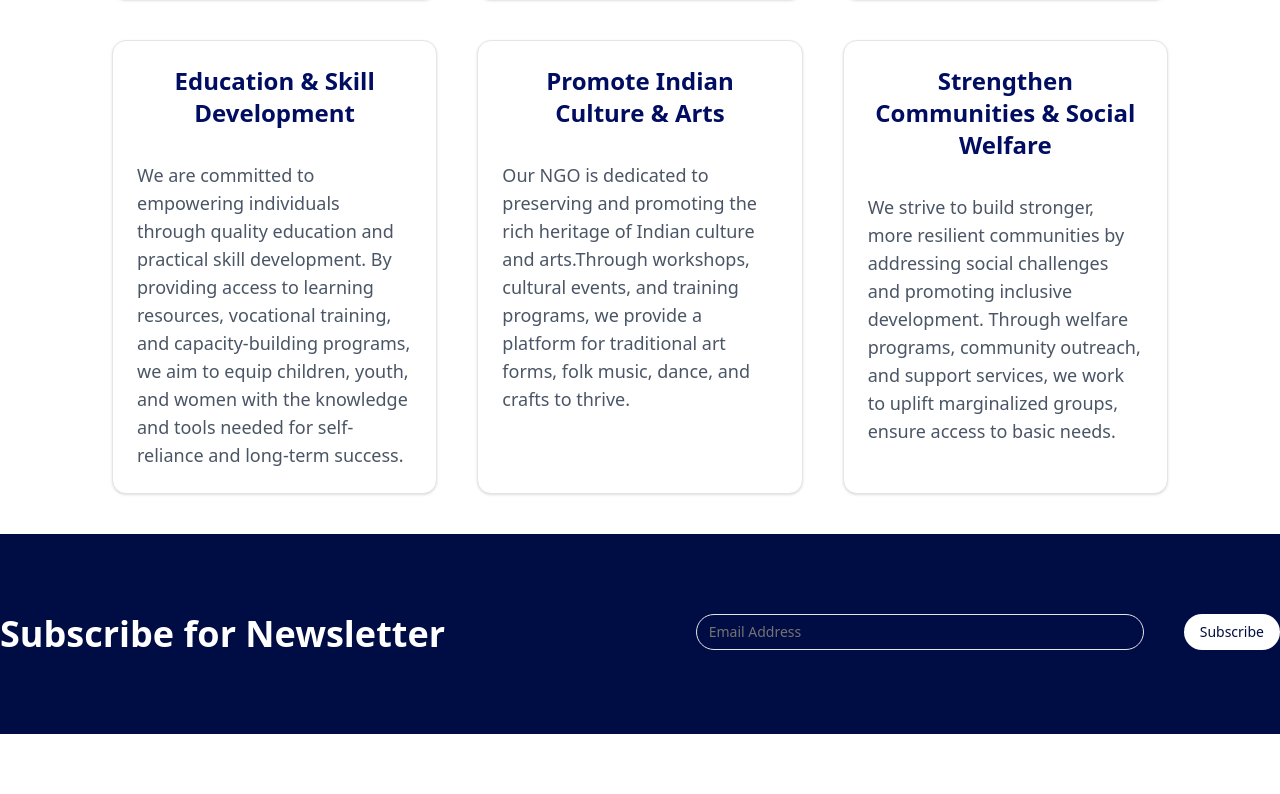
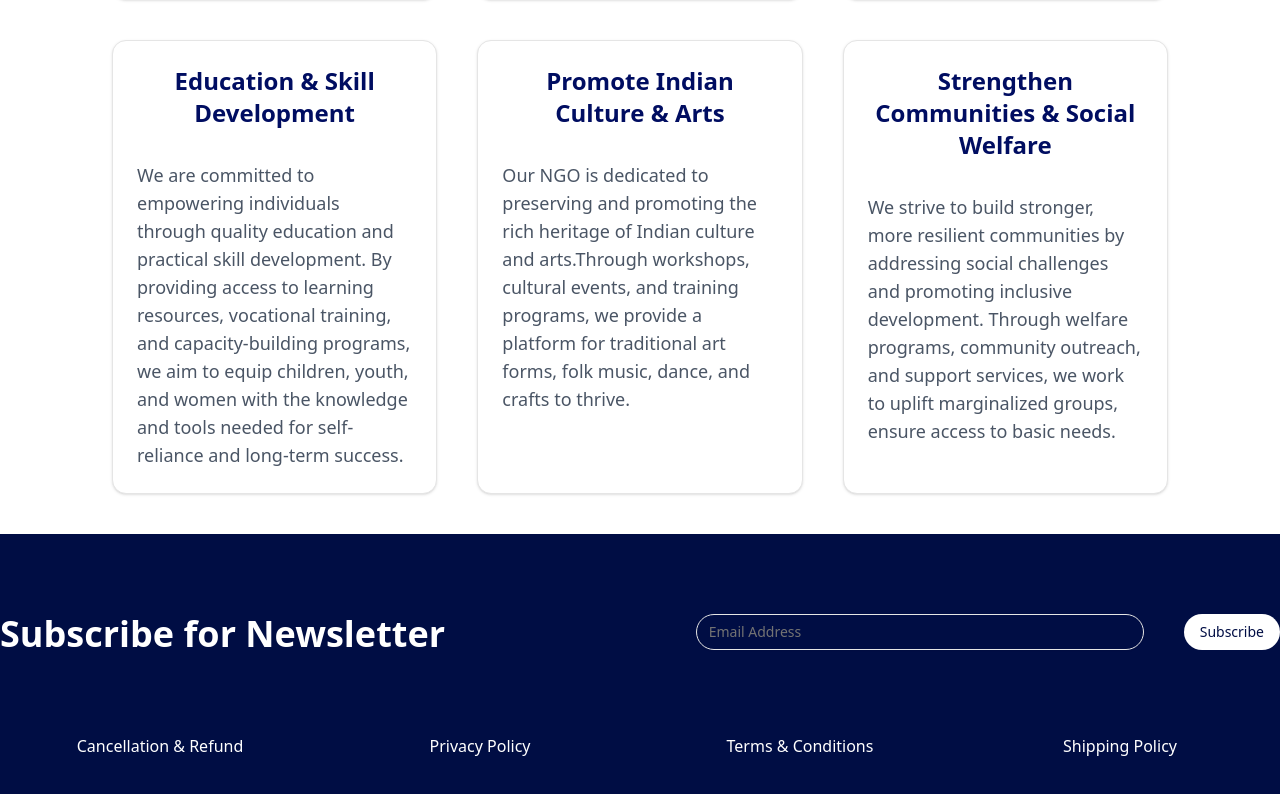
Before and after one commit to iCFDR-Tech/modern-development-foundation, a Next.js app: page / in a window 1280 px wide. Shown: the part 1862-2656 px from the top of the page. Before the commit the page ends 2596 px from the top, so only its background shows below. Built offline with nearby package versions, Linux system fonts and the light colour scheme.

Commit message:
Added 4 links - cancellation & refund, privacy policy, t&c, shipping policy but the links are not functional yet

```diff
--- a/src/components/footer.jsx
+++ b/src/components/footer.jsx
@@ -1,9 +1,10 @@
+import Link from "next/link";
 import { Button } from "./ui/button";
 import { Input } from "./ui/input";
 
 export default function Footer() {
   return (
-    <div className="px-10 md:px-0 bg-[#000d44] py-20">
+    <div className="px-10 xl:px-0 bg-[#000d44] py-20">
       <div className="container mx-auto grid grid-cols-1 lg:grid-cols-2 gap-10">
         <div>
           <h1 className="text-2xl md:text-3xl xl:text-4xl text-center lg:text-start font-bold text-white">
@@ -11,14 +12,32 @@ export default function Footer() {
           </h1>
         </div>
         <div className="flex gap-10 justify-center lg:justify-end ">
-           <div>
-             <Input className="text-gray-600 rounded-3xl md:w-md" placeholder="Email Address"/>
-           </div>
-           <div>
+          <div>
+            <Input
+              className="text-gray-600 rounded-3xl md:w-md"
+              placeholder="Email Address"
+            />
+          </div>
+          <div>
             <Button className="bg-white hover:bg-white cursor-pointer text-[#000d44] w-full rounded-3xl">
-                Subscribe
+              Subscribe
             </Button>
-           </div>
+          </div>
+        </div>
+      </div>
+
+      <div className="mt-20 container mx-auto text-white grid grid-cols-1  md:grid-cols-4 space-y-5 md:space-y-0">
+        <div className="flex items-center justify-center">
+          <Link href="#">Cancellation & Refund</Link>
+        </div>
+        <div className="flex items-center justify-center">
+          <Link href="#">Privacy Policy</Link>
+        </div>
+        <div className="flex items-center justify-center">
+          <Link href="#">Terms & Conditions</Link>
+        </div>
+        <div className="flex items-center justify-center">
+          <Link href="#">Shipping Policy</Link>
         </div>
       </div>
     </div>
```
